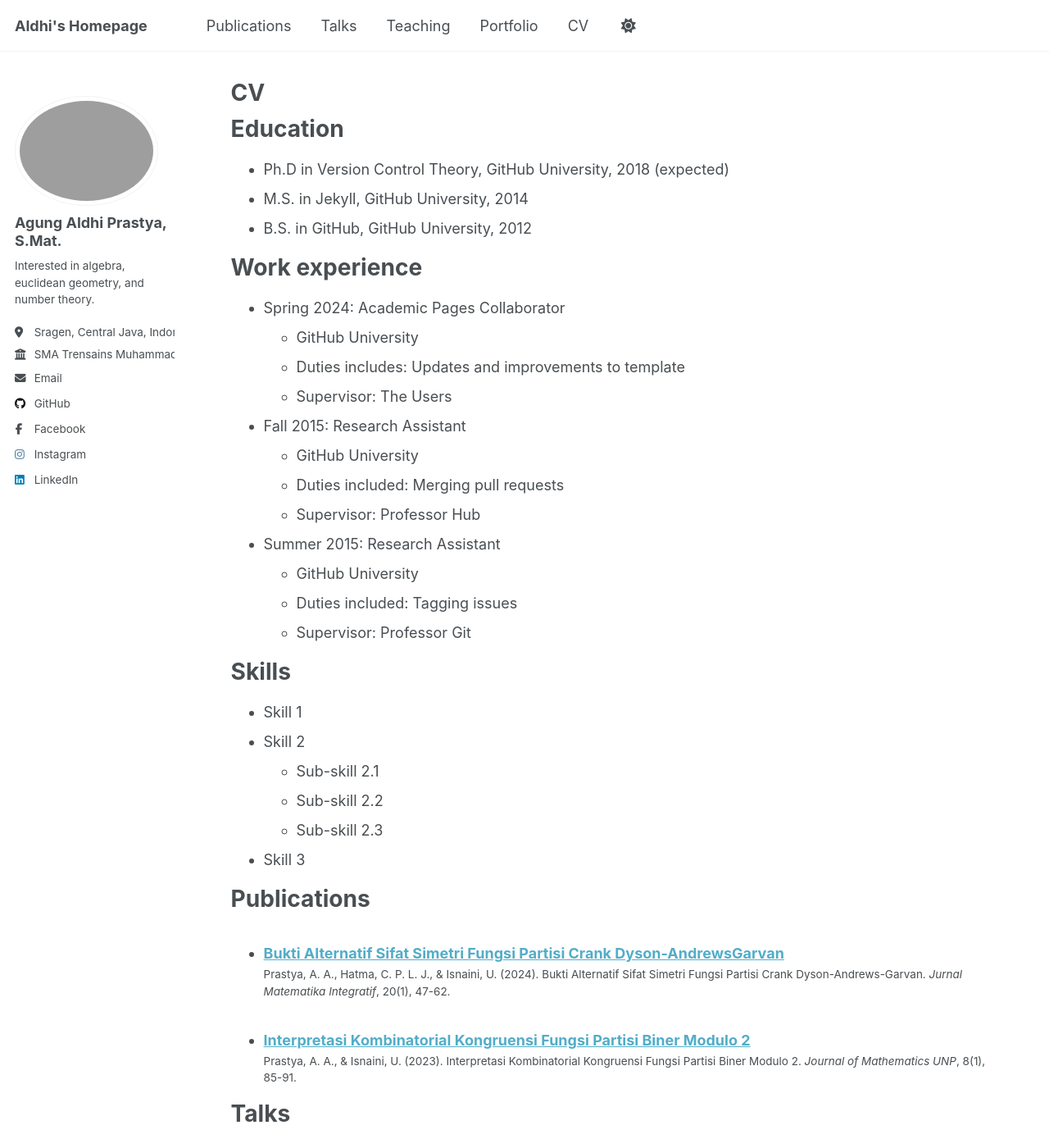
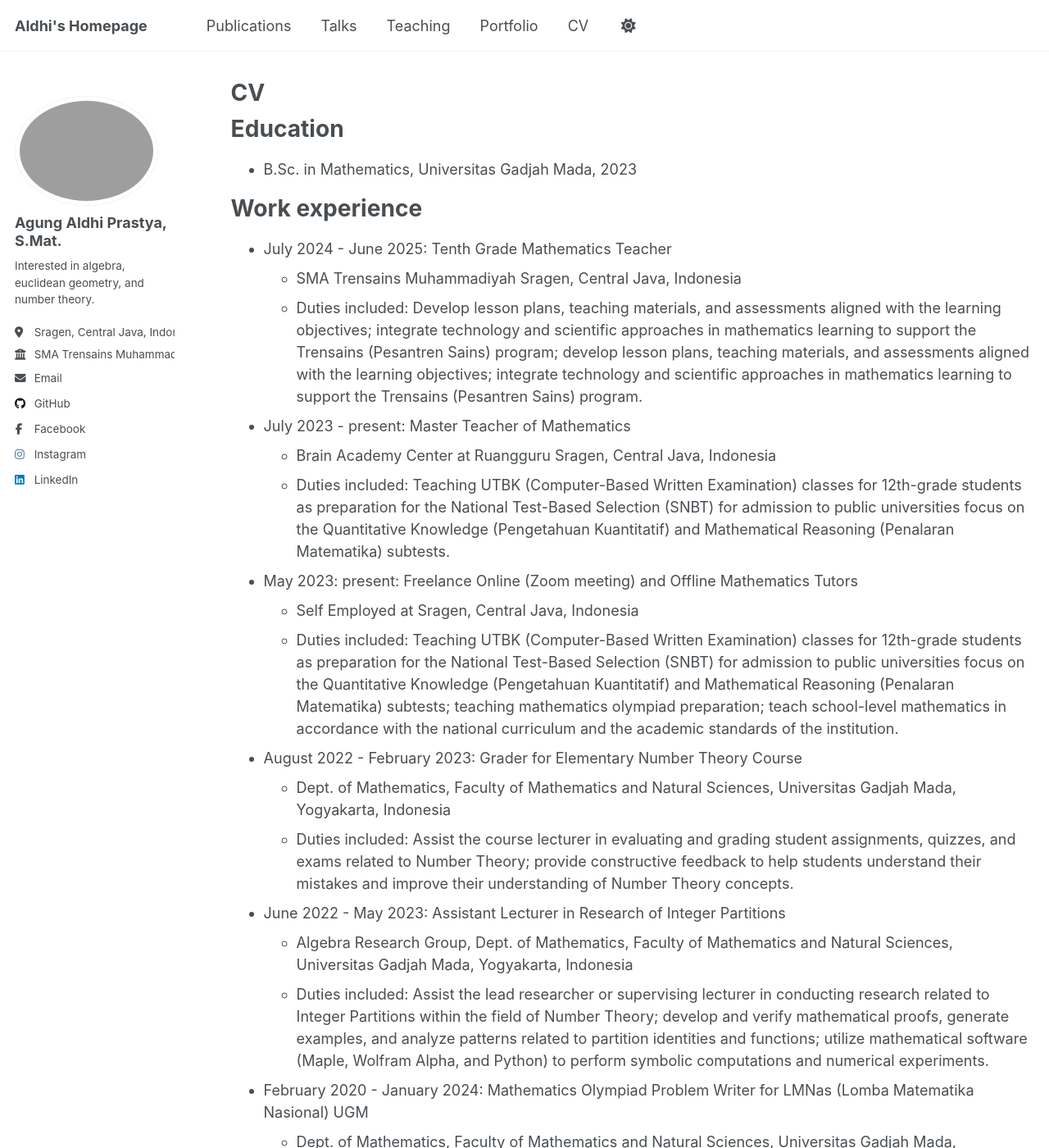
Before and after one commit to agung-aldhi-prastya/agung-aldhi-prastya.github.io, a Jekyll site: the page built from _pages/cv.md, in a window 1280 px wide and 1400 px high. Shown: the whole window at 82% size. Built offline with Jekyll 4.4.1, drawn with Linux system fonts in a browser that asks for light colours; some of the changed text lies outside the part shown.

Commit message:
Update cv.md

```diff
--- a/_pages/cv.md
+++ b/_pages/cv.md
@@ -11,35 +11,51 @@ redirect_from:
 
 Education
 ======
-* Ph.D in Version Control Theory, GitHub University, 2018 (expected)
-* M.S. in Jekyll, GitHub University, 2014
-* B.S. in GitHub, GitHub University, 2012
+* B.Sc. in Mathematics, Universitas Gadjah Mada, 2023
 
 Work experience
 ======
-* Spring 2024: Academic Pages Collaborator
-  * GitHub University
-  * Duties includes: Updates and improvements to template
-  * Supervisor: The Users
+* July 2024 - June 2025: Tenth Grade Mathematics Teacher
+  * SMA Trensains Muhammadiyah Sragen, Central Java, Indonesia
+  * Duties included: Develop lesson plans, teaching materials, and assessments aligned with the learning objectives; integrate technology and scientific approaches in mathematics learning to support the Trensains (Pesantren Sains) program; develop lesson plans, teaching materials, and assessments aligned with the learning objectives; integrate technology and scientific approaches in mathematics learning to support the Trensains (Pesantren Sains) program.
 
-* Fall 2015: Research Assistant
-  * GitHub University
-  * Duties included: Merging pull requests
-  * Supervisor: Professor Hub
+* July 2023 - present: Master Teacher of Mathematics
+  * Brain Academy Center at Ruangguru Sragen, Central Java, Indonesia
+  * Duties included: Teaching UTBK (Computer-Based Written Examination) classes for 12th-grade students as preparation for the National Test-Based Selection (SNBT) for admission to public universities focus on the Quantitative Knowledge (Pengetahuan Kuantitatif) and Mathematical Reasoning (Penalaran Matematika) subtests.
 
-* Summer 2015: Research Assistant
-  * GitHub University
-  * Duties included: Tagging issues
-  * Supervisor: Professor Git
+* May 2023: present: Freelance Online (Zoom meeting) and Offline Mathematics Tutors
+  * Self Employed at Sragen, Central Java, Indonesia
+  * Duties included: Teaching UTBK (Computer-Based Written Examination) classes for 12th-grade students as preparation for the National Test-Based Selection (SNBT) for admission to public universities focus on the Quantitative Knowledge (Pengetahuan Kuantitatif) and Mathematical Reasoning (Penalaran Matematika) subtests; teaching mathematics olympiad preparation; teach school-level mathematics in accordance with the national curriculum and the academic standards of the institution.
+
+* August 2022 - February 2023: Grader for Elementary Number Theory Course
+  * Dept. of Mathematics, Faculty of Mathematics and Natural Sciences, Universitas Gadjah Mada, Yogyakarta, Indonesia
+  * Duties included: Assist the course lecturer in evaluating and grading student assignments, quizzes, and exams related to Number Theory; provide constructive feedback to help students understand their mistakes and improve their understanding of Number Theory concepts.
+
+* June 2022 - May 2023: Assistant Lecturer in Research of Integer Partitions
+  * Algebra Research Group, Dept. of Mathematics, Faculty of Mathematics and Natural Sciences, Universitas Gadjah Mada, Yogyakarta, Indonesia
+  * Duties included: Assist the lead researcher or supervising lecturer in conducting research related to Integer Partitions within the field of Number Theory; develop and verify mathematical proofs, generate examples, and analyze patterns related to partition identities and functions; utilize mathematical software (Maple, Wolfram Alpha, and Python) to perform symbolic computations and numerical experiments.
+
+* February 2020 - January 2024: Mathematics Olympiad Problem Writer for LMNas (Lomba Matematika Nasional) UGM
+  * Dept. of Mathematics, Faculty of Mathematics and Natural Sciences, Universitas Gadjah Mada, Yogyakarta, Indonesia
+  * Duties included: Collaborate with a team to create draft problems for mathematics competitions; participate in discussions to review, select, and finalize problems that will be included in the official competition set.
+
+* August 2019 - present: Freelance Mathematics Problem Writer and Reviewer
+  * POSI (Pelatihan Olimpiade Sains Indonesia) / Indonesian Science Olympiad Center, Medan, North Sumatra, Indonesia
+  * Duties included: Create math olympiad problems for a tryout based on the latest OSN syllabus.
+
+
 
 Skills
 ======
-* Skill 1
-* Skill 2
-  * Sub-skill 2.1
-  * Sub-skill 2.2
-  * Sub-skill 2.3
-* Skill 3
+* LaTeX
+* Microsoft Office:
+  * Word
+  * Excel
+  * Power Point
+* Python
+* Teaching
+* Writing
+
 
 Publications
 ======
```
Also changed, not shown: other parts of _pages/cv.md (+0 -4 lines).
